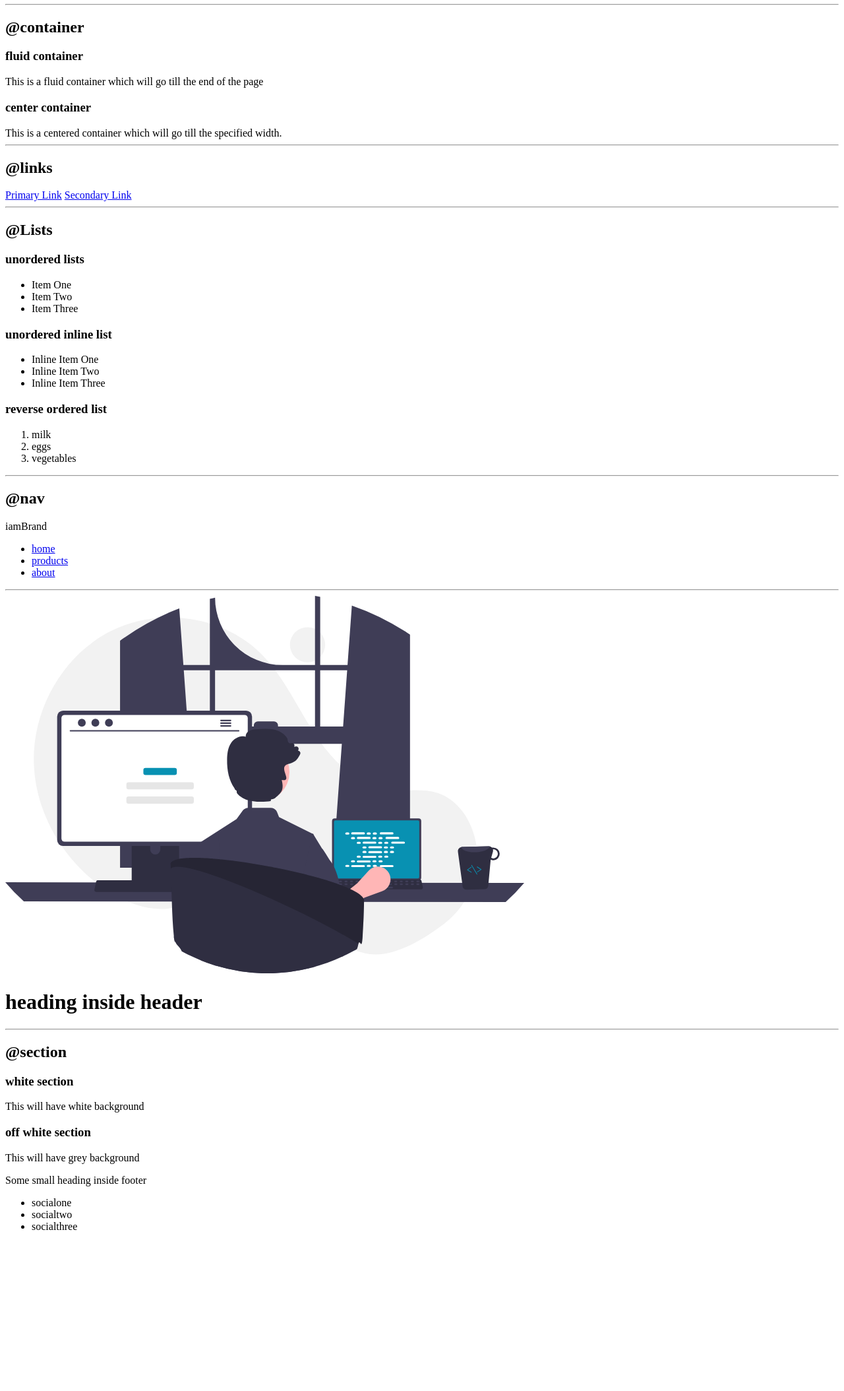
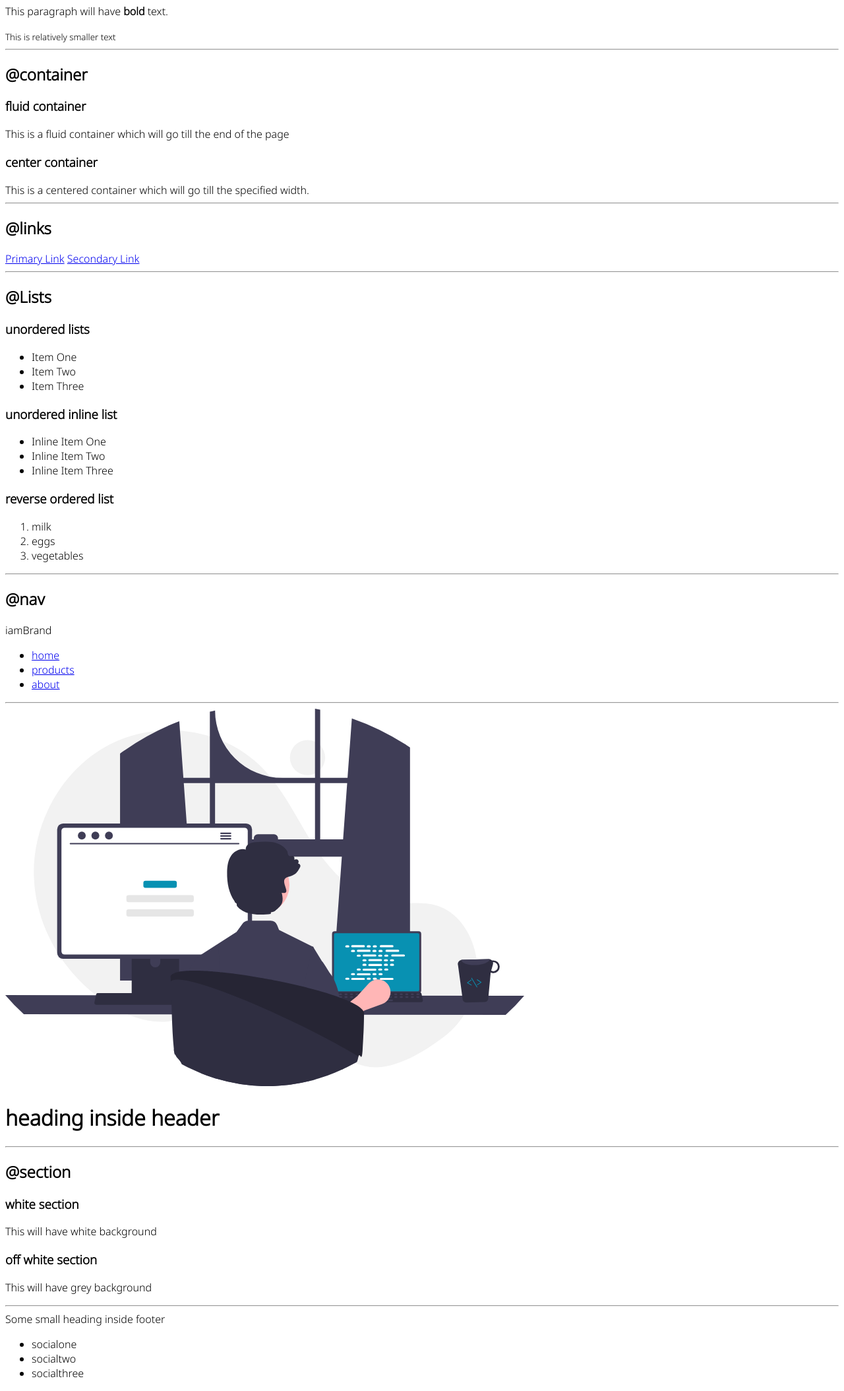
Before and after one commit to dhairyaaaaa14/dhairya-parikh-portfolio, a plain HTML site: page index.html in a window 1280 px wide. Shown: the part 297-2405 px from the top of the page at 66% size. Before the commit the page ends 2181 px from the top, so only its background shows below. Drawn offline with Linux system fonts and the light colour scheme.

Commit message:
font style changed

```diff
--- a/index.html
+++ b/index.html
@@ -6,6 +6,7 @@
     <meta http-equiv="X-UA-Compatible" content="IE=edge">
     <meta name="viewport" content="width=s, initial-scale=1.0">
     <title>Component Library</title>
+    <link rel="stylesheet" href="styles.css">
 </head>
 
 <body>
@@ -17,6 +18,7 @@
     <h2>@typography</h2>
     <h1>This is the biggest heading.</h1>
     <p>This is a normal text. This is free flowing and will wrap.</p>
+    <p>This paragraph will have <strong>bold</strong> text.</p>
     <small>This is relatively smaller text</small>
 
     <hr>
@@ -99,7 +101,7 @@
         <h3>off white section</h3>
         <p>This will have grey background</p>
     </section>
-
+<hr>
     <footer>
         <div>
             Some small heading inside footer
@@ -110,7 +112,7 @@
             <li>socialthree</li>
         </ul>
     </footer>
-    <div></div>
+    <!-- <div></div> -->
 </body>
 
 </html>
--- /dev/null
+++ b/styles.css
@@ -0,0 +1,6 @@
+@import url('https://fonts.googleapis.com/css2?family=Noto+Sans:wght@300&display=swap');
+
+
+body{
+    font-family: 'Noto Sans', sans-serif;
+}
```
